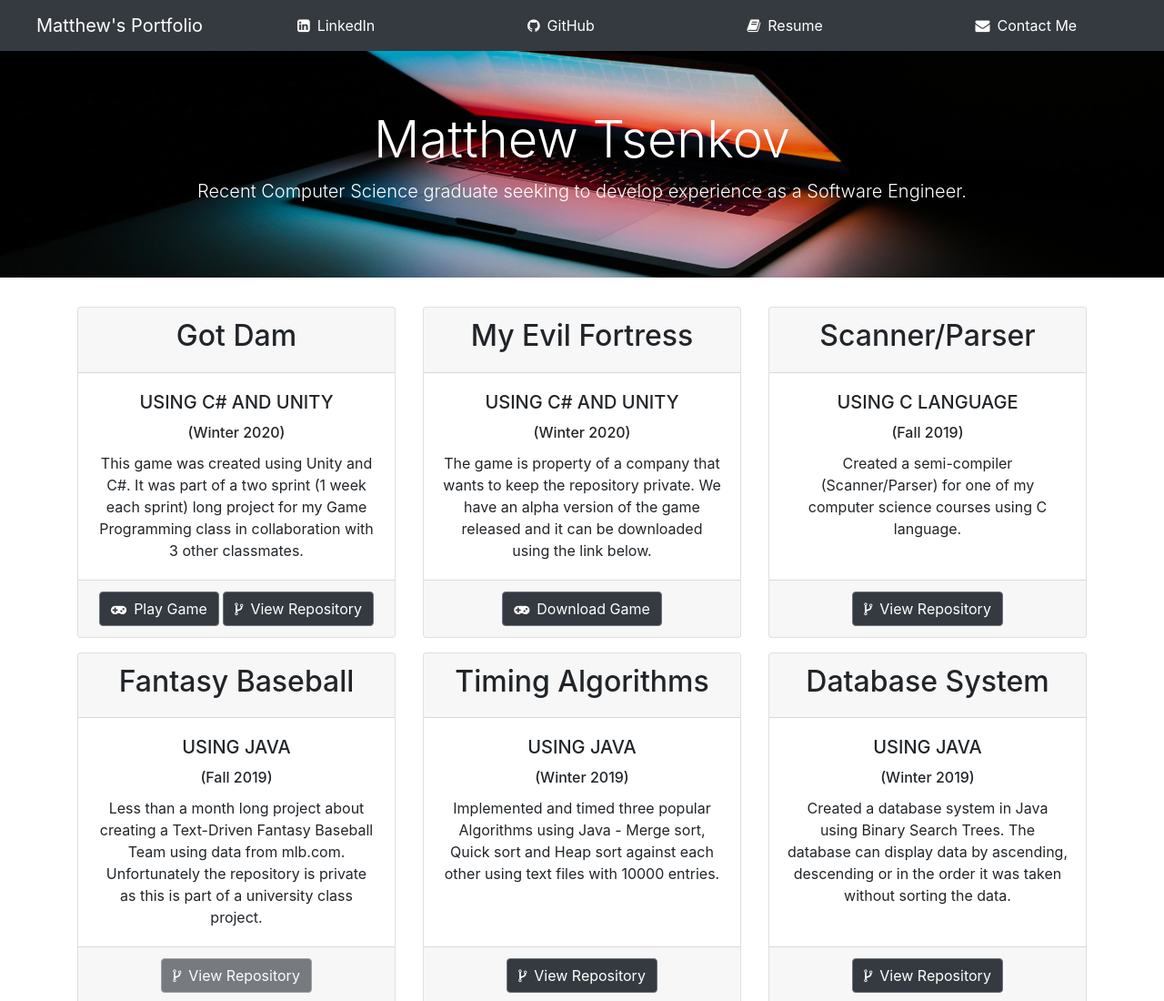
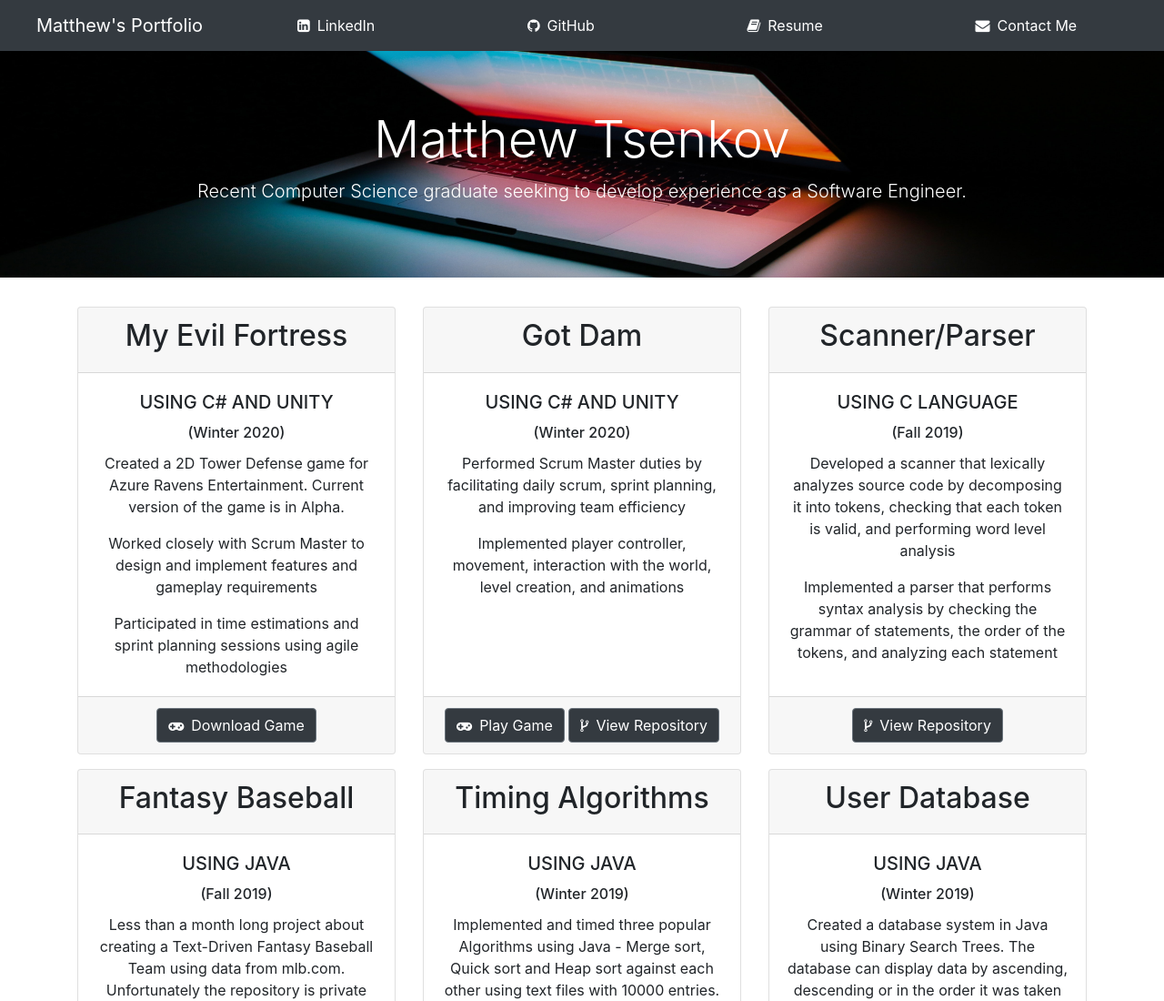
Before and after one commit to mtsenkov/mtsenkov.github.io, a plain HTML site: page index.html in a window 1280 px wide. Shown: the top 1100 px of the page at 91% size. Drawn offline with nearby package versions, Linux system fonts and the light colour scheme.

Commit message:
Updates to resume and top three projects

```diff
--- a/index.html
+++ b/index.html
@@ -36,11 +36,29 @@
         <div class="row mb-5">
           <div class="col-md-6 col-xl-4 mb-3">
             <div class="card h-100 text-center">
+              <div class="card-header"><h2>My Evil Fortress</h2></div>
+              <div class="card-body">
+                <h5 class="card-title">USING C# AND UNITY</h5>
+                <h6 class="card-title">(Winter 2020)</h6>
+                <p class="card-text">Created a 2D Tower Defense game for Azure Ravens Entertainment. Current version of the game is in Alpha.</p>
+                <p class="card-text">Worked closely with Scrum Master to design and implement features and gameplay requirements</p>
+                <p class="card-text">Participated in time estimations and sprint planning sessions using agile methodologies</p>
+              </div>
+              <div class="card-footer">
+                <a href="https://conthom25.itch.io/fortress-td-alpha" class="btn btn-secondary bg-dark"><i class="fa fa-gamepad mr-2" aria-hidden="true"></i>Download Game</a>
+                <!-- <a href="#" class="btn btn-secondary bg-dark disabled"><i class="fa fa-code-fork mr-2" aria-hidden="true"></i>View Repository</a> -->
+              </div>
+              </div>
+          </div>
+
+          <div class="col-md-6 col-xl-4 mb-3">
+            <div class="card h-100 text-center">
               <div class="card-header"><h2>Got Dam</h2></div>
               <div class="card-body">
                 <h5 class="card-title">USING C# AND UNITY</h5>
                 <h6 class="card-title">(Winter 2020)</h6>
-                <p class="card-text">This game was created using Unity and C#. It was part of a two sprint (1 week each sprint) long project for my Game Programming class in collaboration with 3 other classmates.</p>
+                <p class="card-text">Performed Scrum Master duties by facilitating daily scrum, sprint planning, and improving team efficiency</p>
+                <p class="card-text">Implemented player controller, movement, interaction with the world, level creation, and animations</p>
               </div>
               <div class="card-footer">
                   <a href="https://mtsenkov.com/gotdam/" class="btn btn-secondary bg-dark"><i class="fa fa-gamepad mr-2" aria-hidden="true"></i>Play Game</a>
@@ -51,26 +69,12 @@
 
           <div class="col-md-6 col-xl-4 mb-3">
             <div class="card h-100 text-center">
-              <div class="card-header"><h2>My Evil Fortress</h2></div>
-              <div class="card-body">
-                <h5 class="card-title">USING C# AND UNITY</h5>
-                <h6 class="card-title">(Winter 2020)</h6>
-                <p class="card-text">The game is property of a company that wants to keep the repository private. We have an alpha version of the game released and it can be downloaded using the link below.</p>
-              </div>
-              <div class="card-footer">
-                <a href="https://conthom25.itch.io/fortress-td-alpha" class="btn btn-secondary bg-dark"><i class="fa fa-gamepad mr-2" aria-hidden="true"></i>Download Game</a>
-                <!-- <a href="#" class="btn btn-secondary bg-dark disabled"><i class="fa fa-code-fork mr-2" aria-hidden="true"></i>View Repository</a> -->
-              </div>
-              </div>
-          </div>
-
-          <div class="col-md-6 col-xl-4 mb-3">
-            <div class="card h-100 text-center">
               <div class="card-header"><h2>Scanner/Parser</h2></div>
               <div class="card-body">
                 <h5 class="card-title">USING C LANGUAGE</h5>
                 <h6 class="card-title">(Fall 2019)</h6>
-                <p class="card-text">Created a semi-compiler (Scanner/Parser) for one of my computer science courses using C language.</p>
+                <p class="card-text">Developed a scanner that lexically analyzes source code by decomposing it into tokens, checking that each token is valid, and performing word level analysis</p>
+                <p class="card-text">Implemented a parser that performs syntax analysis by checking the grammar of statements, the order of the tokens, and analyzing each statement</p>
               </div>
               <div class="card-footer">
                 <a href="https://github.com/mtsenkov/scanner-parser-c-language" class="btn btn-secondary bg-dark"><i class="fa fa-code-fork mr-2" aria-hidden="true"></i>View Repository</a>
@@ -108,7 +112,7 @@
 
           <div class="col-md-6 col-xl-4 mb-3">
             <div class="card h-100 text-center">
-              <div class="card-header"><h2>Database System</h2></div>
+              <div class="card-header"><h2>User Database</h2></div>
               <div class="card-body">
                 <h5 class="card-title">USING JAVA</h5>
                 <h6 class="card-title">(Winter 2019)</h6>
```
Also changed, not shown: 1 other file.
